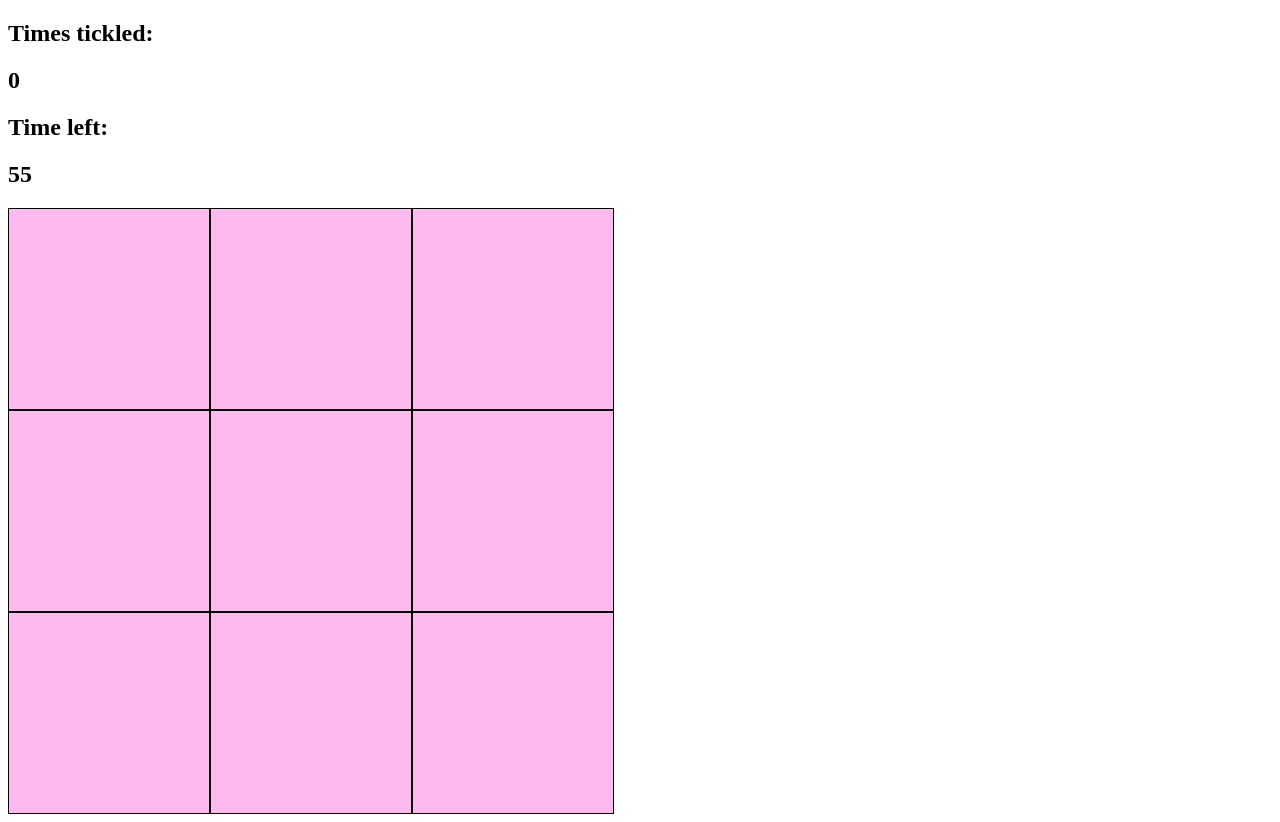
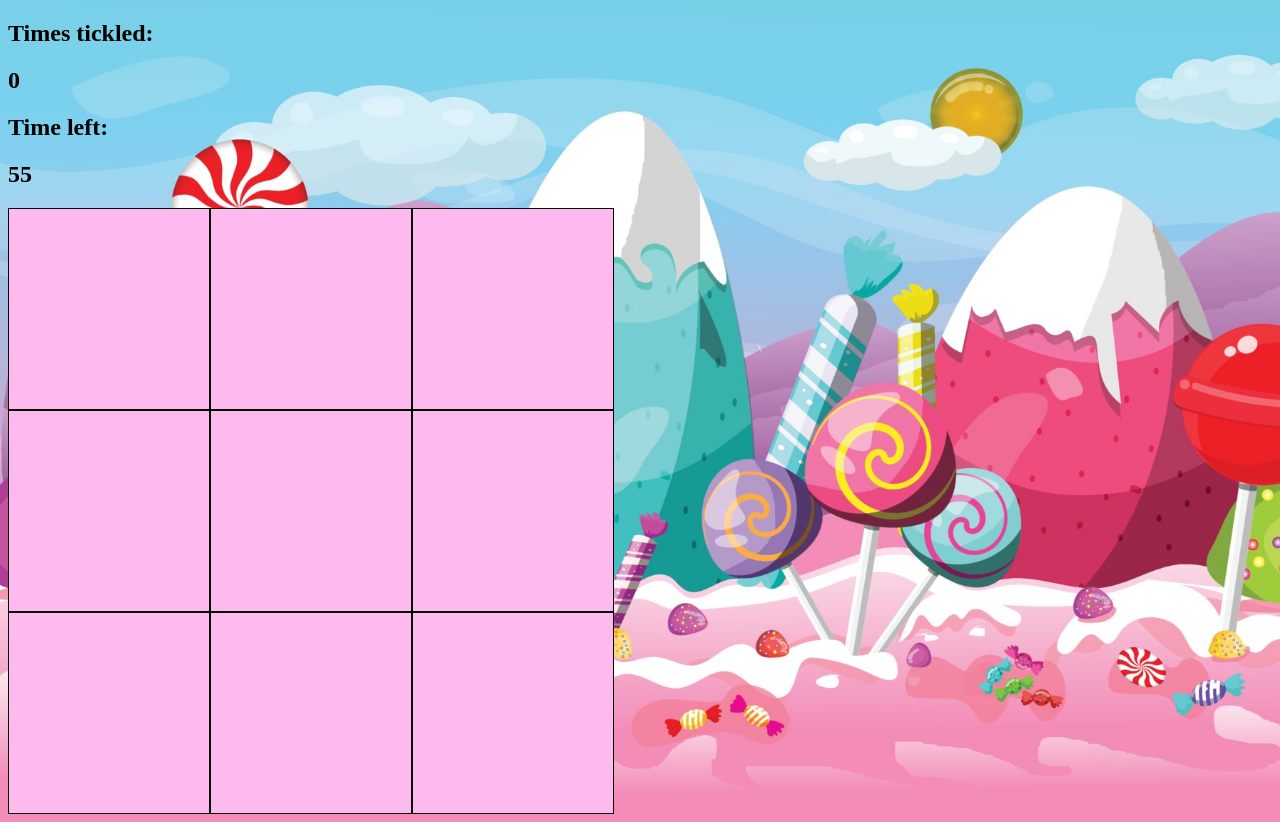
Before and after one commit to uawpaw/Whac, a plain HTML site: page index.html in a window 1280 px wide. Drawn offline with Linux system fonts and the light colour scheme.

Commit message:
background add

```diff
--- a/styles.css
+++ b/styles.css
@@ -17,3 +17,8 @@
     background-image: url('donut.gif');
     background-size: cover;
 }
+
+body{
+    background-image: url("candy.jpg");
+    background-size: cover;
+}
```
Also changed, not shown: candy.jpg (added).
